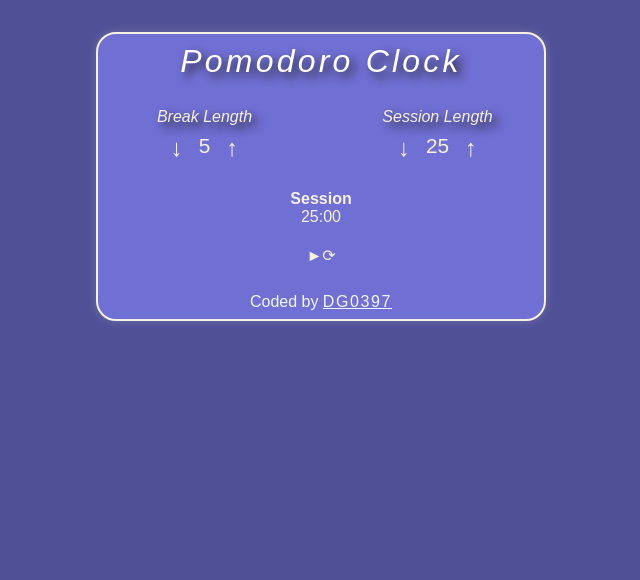
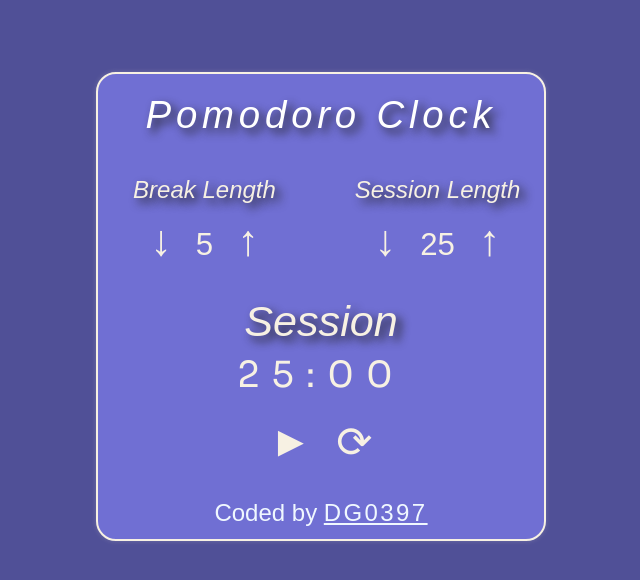
Before and after one commit to dg0397/React-Pomodoro-Clock, a React (Create React App) app: page / in a window 1280 px wide. Shown: the top 580 px of the page, without its empty margins (319-959 px from the left). Built offline with nearby package versions, Linux system fonts and the light colour scheme.

Commit message:
adding features

```diff
--- a/src/App.js
+++ b/src/App.js
@@ -10,12 +10,14 @@ function App() {
   const [currentTime , setCurrentTime ] = useState(1500);
   const [switchedOn,setSwitchedOn] = useState(false);
   const [blockTimeRunnig,setBlockTimeRunnig] = useState('Session');
+  const [isEnding,setIsEnding] = useState(false);
 
   useEffect(() => {
     const audio = document.getElementById('beep');
     if(switchedOn){
       const interval = setInterval(() => {
         console.log('This will run every second!');
+        currentTime <= 60 ? setIsEnding(true):setIsEnding(false);
         setCurrentTime(currentTime => {
           if(currentTime === 0 && blockTimeRunnig === 'Session'){
             audio.currentTime = 0;
@@ -37,7 +39,7 @@ function App() {
       }, 1000);
       return () => clearInterval(interval);
     }
-  }, [switchedOn,blockTimeRunnig,breakTime,sessionTime]);
+  }, [switchedOn,blockTimeRunnig,breakTime,sessionTime,currentTime]);
 
   const updateLengthTime = (e) => {
     const {block} = e.target.dataset;
@@ -90,6 +92,7 @@ function App() {
     switchedOn = {switchedOn}
     handleReset = {resetApp}
     blockTime = {blockTimeRunnig}
+    isEnding = {isEnding}
     />
   );
 }
--- a/src/Components/Controls.jsx
+++ b/src/Components/Controls.jsx
@@ -1,11 +1,16 @@
 import React from "react";
-
+const style = {
+    fontSize : '1rem'
+}
 const Controls = ({turnOn,switchedOn, handleClick}) => {
     const icon = !switchedOn ? '►' : "▌▌";
+    const labelIcon = icon === "▌▌" ?
+                                <label htmlFor="play" id= "start_stop" onClick = {turnOn} style = {style}>{icon}</label>:
+                                <label htmlFor="play" id= "start_stop" onClick = {turnOn} >{icon}</label>;
 
     return(
         <div className = "controls" >
-            <label htmlFor="play" id= "start_stop" onClick = {turnOn}>{icon}</label>
+            {labelIcon}
             <label htmlFor="restar" id ="reset" onClick = {handleClick}>⟳</label>
         </div>
     )
--- a/src/Components/Display.jsx
+++ b/src/Components/Display.jsx
@@ -1,8 +1,8 @@
 import React from 'react';
 
-const Display = ({timeLeft,blockTime}) => {
+const Display = ({timeLeft,blockTime, isEnding}) => {
     return (
-        <div className = "display">
+        <div className = {isEnding ? 'display active' : 'display' }>
             <h4 id = "timer-label" >{blockTime}</h4>
             <p id = "time-left" >{timeLeft}</p>
         </div>
--- a/src/Components/Main.jsx
+++ b/src/Components/Main.jsx
@@ -6,13 +6,13 @@ import Controls from "./Controls";
 import Footer from "./Footer";
 
 
-const Main = ({currentTime , handleClick , breakTime , sessionTime,ids , turnOn ,switchedOn , handleReset, blockTime }) => {
+const Main = ({currentTime , handleClick , breakTime , sessionTime,ids , turnOn ,switchedOn , handleReset, blockTime,isEnding }) => {
     return(
         <div className = "container" >
             <Header />
             <InputBlock handleClick = {handleClick} currentTime = {breakTime} dataBlock = "Break" ids = {ids.breakIds} / >
             <InputBlock handleClick = {handleClick} currentTime = {sessionTime} dataBlock = "Session" ids = {ids.sessionIds}/ >
-            <Display timeLeft= {currentTime} blockTime = {blockTime}/>
+            <Display timeLeft= {currentTime} blockTime = {blockTime} isEnding = {isEnding}/>
             <Controls turnOn = {turnOn} switchedOn = {switchedOn} handleClick = {handleReset} />
             <Footer />
             <audio id="beep" preload="auto"
--- a/src/Styles/modules-scss/_container.scss
+++ b/src/Styles/modules-scss/_container.scss
@@ -2,7 +2,7 @@
     display: grid;
     grid-template-columns: repeat(2,1fr);
     grid-gap: 20px;
-    margin: 2rem auto;
+    margin: 3rem auto;
     width: 80%;
     max-width: 450px;
     min-width: 280px;
@@ -11,5 +11,5 @@
     border-radius: 20px;
     text-align: center;
     background-color: #706fd3;
-    box-shadow: 0px 0px 10px hsla(42, 56%, 93%, 0.2);
+    box-shadow: 0px 0px 5px hsla(42, 56%, 93%, 0.2);
 }
--- a/src/Styles/modules-scss/_header.scss
+++ b/src/Styles/modules-scss/_header.scss
@@ -12,7 +12,7 @@ header{
         text-shadow: 5px 5px 10px #1f1f1f;
 
         @media screen and (min-width: 1024px) {
-            font-size: 2rem;
+            font-size: 1.6rem;
         }
     }
 }
--- a/src/Styles/modules-scss/_variables.scss
+++ b/src/Styles/modules-scss/_variables.scss
@@ -12,6 +12,7 @@ $light-grayish-blue: #2196f3;
 /*### Body*/
 
 $font-size: 16px;
+$font-size-desktop: 24px;
 
 /*### Font*/
 
--- a/src/Styles/styles.scss
+++ b/src/Styles/styles.scss
@@ -9,7 +9,10 @@
 }
 html{
     font-family: $font;
-    font-size:$font-size
+    font-size:$font-size;
+    @media screen and (min-width: 1024px){
+        font-size: $font-size-desktop;
+    }
 }
 body{
     background: #505097;
@@ -24,13 +27,17 @@ body{
     .updating_block{
         display: flex;
         justify-content: center;
+        align-items: baseline;
         margin: .5rem auto;
         p{
+            display: flex;
+            justify-content: center;
+            align-items: center;
             margin: 0 1rem;
             font-size: 1.3rem;
         }
         label{
-            font-size: 1.5rem;
+            font-size: 1.8rem;
             -webkit-tap-highlight-color: transparent;
             cursor: pointer;
             &::selection{
@@ -41,10 +48,40 @@ body{
 }
 .display{
     grid-column: 1 / -1;
-    .time-left{
-        font-family: $font-number
+    #timer-label{
+        font-size: 1.8rem;
+        font-weight: 400;
+        font-style: italic;
+        text-shadow: 5px 5px 10px #1f1f1f;
+        @media screen and (min-width: 1024px) {
+            margin-bottom: .25rem;
+        }
     }
+    #time-left{
+        margin: 0 auto ;
+        font-size: 1.5rem;
+        font-family: $font-number;
+        letter-spacing: .5rem;
+    }
+    &.active{
+        #timer-label{
+            text-shadow:none;
+        }
+        color: rgb(182, 52, 52);
+    }
+
 }
 .controls{
     grid-column: 1 / -1;
+    font-size: 1.8rem;
+
+    display: flex;
+    justify-content: center;
+    align-items: center;
+    label{
+        cursor: pointer;
+    }
+    label:first-child {
+        margin-right: 1rem;
+    }
 }
```
